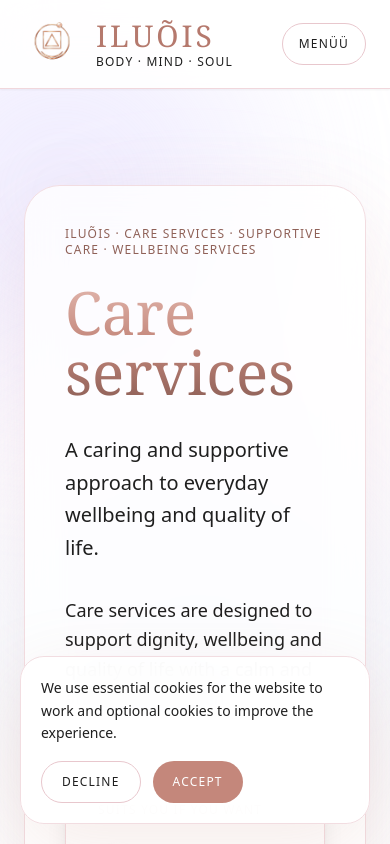
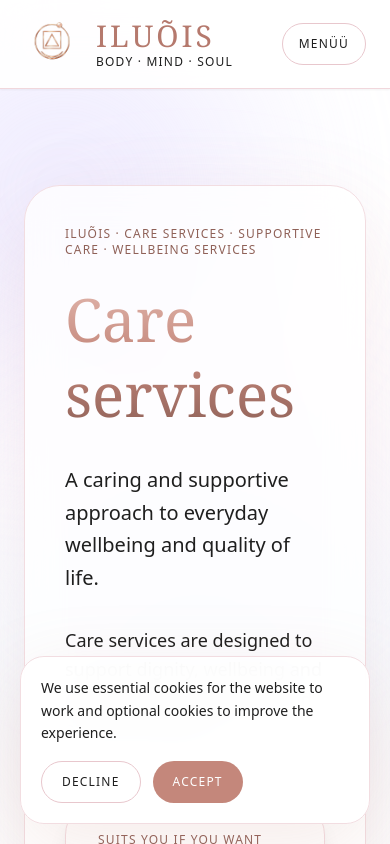
Before and after one commit to Ketrud/Iluois-website, a Next.js app: page /en/hooldusteenused in a window 390 px wide. Shown: the top 844 px of the page. Built offline with nearby package versions, Linux system fonts and the light colour scheme.

Commit message:
Update page.tsx

```diff
--- a/app/[locale]/hooldusteenused/page.tsx
+++ b/app/[locale]/hooldusteenused/page.tsx
@@ -31,7 +31,7 @@ export default function Service({ params }: { params: { locale: Locale } }) {
             <p className="mb-6 text-xs uppercase tracking-widest text-roseGoldDeep">Iluõis · {service.keywords}</p>
             <div className="grid gap-14 lg:grid-cols-2 lg:items-center">
               <div>
-                <h1 className="luxury-title mb-8 text-6xl leading-none md:text-7xl">{service.title}</h1>
+                <h1 className="luxury-title mb-8 text-6xl leading-tight md:text-7xl">{service.title}</h1>
                 <p className="mb-8 max-w-3xl text-xl leading-relaxed text-ink">{service.excerpt}</p>
                 <p className="max-w-3xl text-lg leading-relaxed text-ink">{service.body}</p>
               </div>
```
